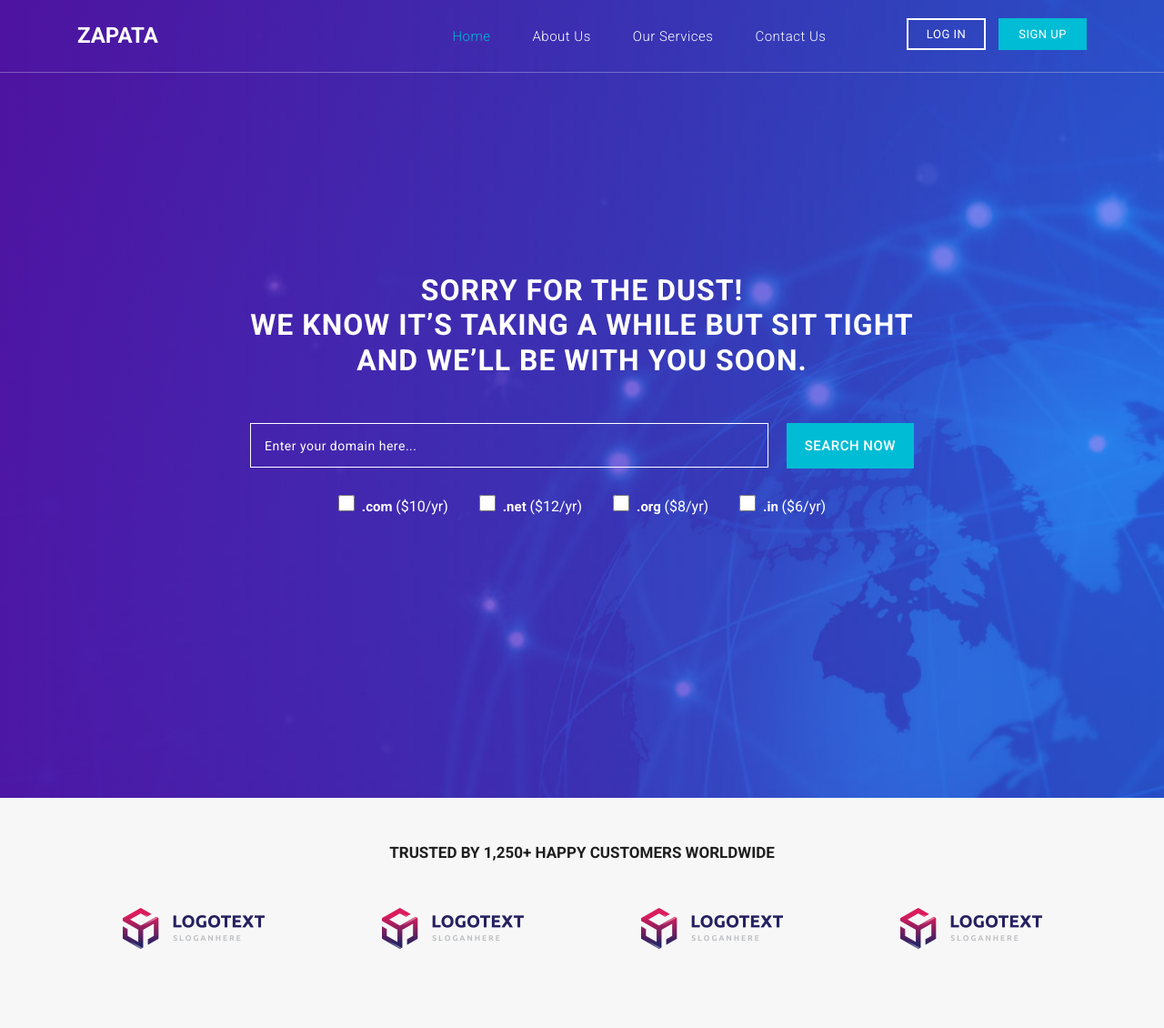
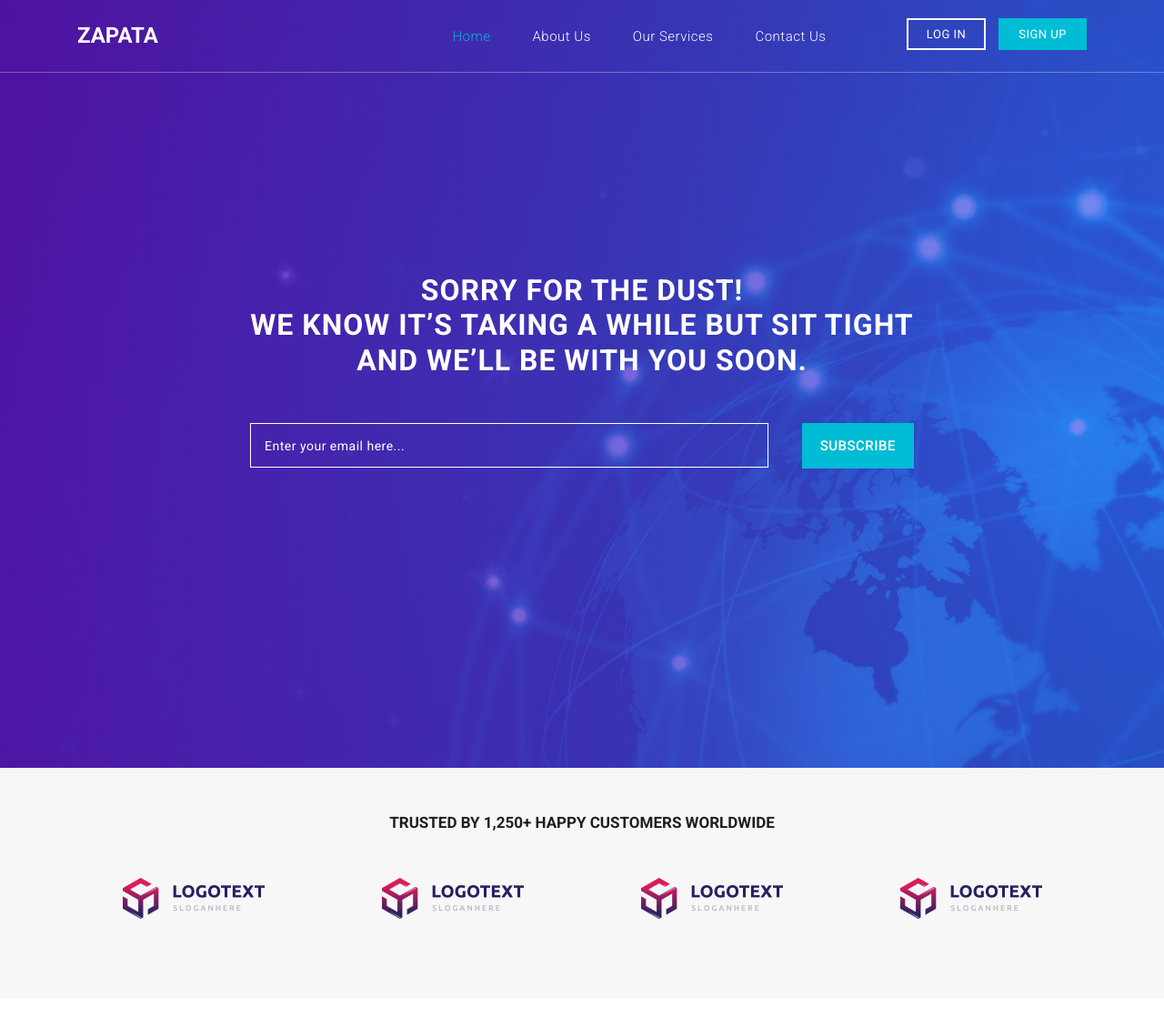
Before and after one commit to zapatoca/zapata, a Flask app: page / in a window 1280 px wide. Shown: the top 1130 px of the page at 91% size. Run offline with Flask 2, Linux system fonts and the light colour scheme; some libraries are stand-ins or nearby versions.

Commit message:
fixing banner

```diff
--- a/zapata/templates/index.html
+++ b/zapata/templates/index.html
@@ -55,24 +55,11 @@ https://templatemo.com/tm-541-host-cloud
             <div id="search-section">
               <form id="suggestion_form" name="gs" method="get" action="#">
                 <div class="searchText">
-
-                  <input type="text" name="q" class="searchText" placeholder="Enter your domain here..."
-                    autocomplete="on">
-                  <ul>
-                    <li><label><input type="checkbox" name="ext_com" value="1"><span>.com
-                          <em>($10/yr)</em></span></label></li>
-                    <li><label><input type="checkbox" name="ext_net" value="1"><span>.net
-                          <em>($12/yr)</em></span></label></li>
-                    <li><label><input type="checkbox" name="ext_org" value="1"><span>.org
-                          <em>($8/yr)</em></span></label></li>
-                    <li><label><input type="checkbox" name="ext_in" value="1"><span>.in <em>($6/yr)</em></span></label>
-                    </li>
-                  </ul>
+                  <input type="text" name="q" class="searchText" placeholder="Enter your email here..."
+                    autocomplete="off">
                 </div>
-                <input type="submit" name="results" class="main-button" value="Search Now">
+                <input type="submit" name="subscribe" class="main-button" value="Subscribe">
               </form>
-              <div class="advSearch_chkbox">
-              </div>
             </div>
           </div>
         </div>
```
